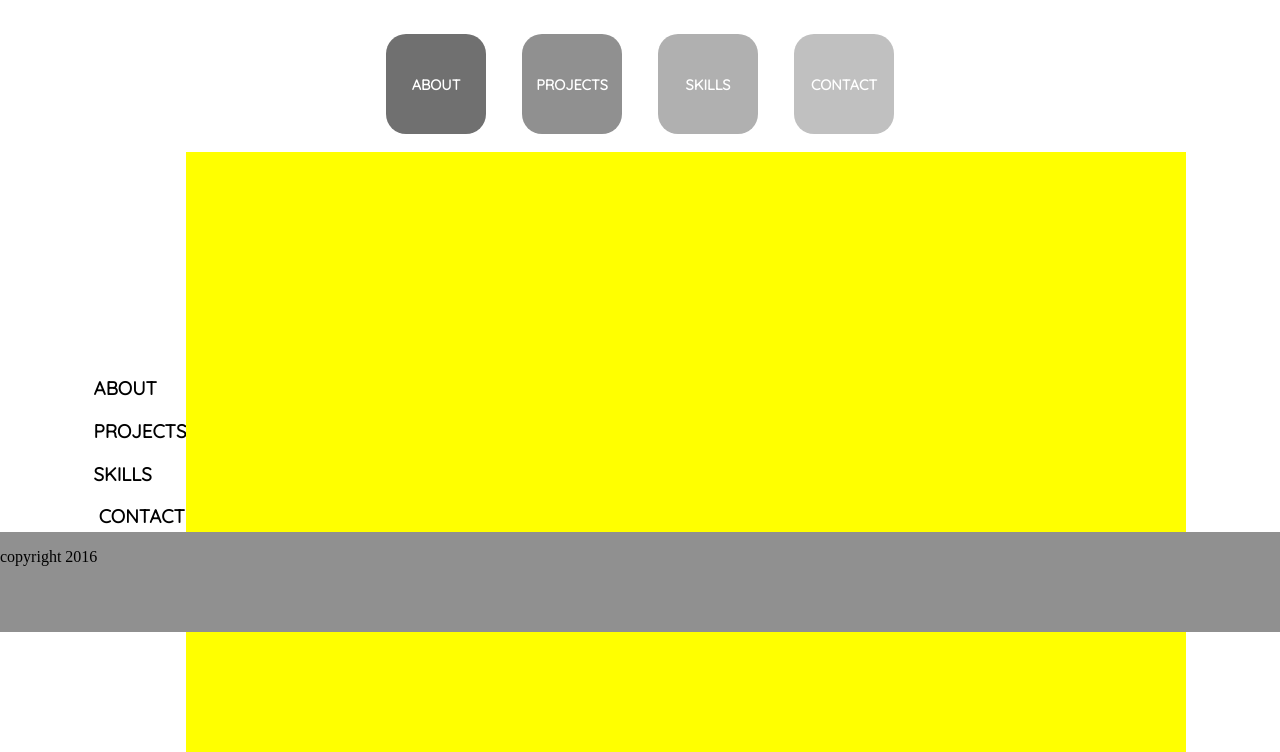
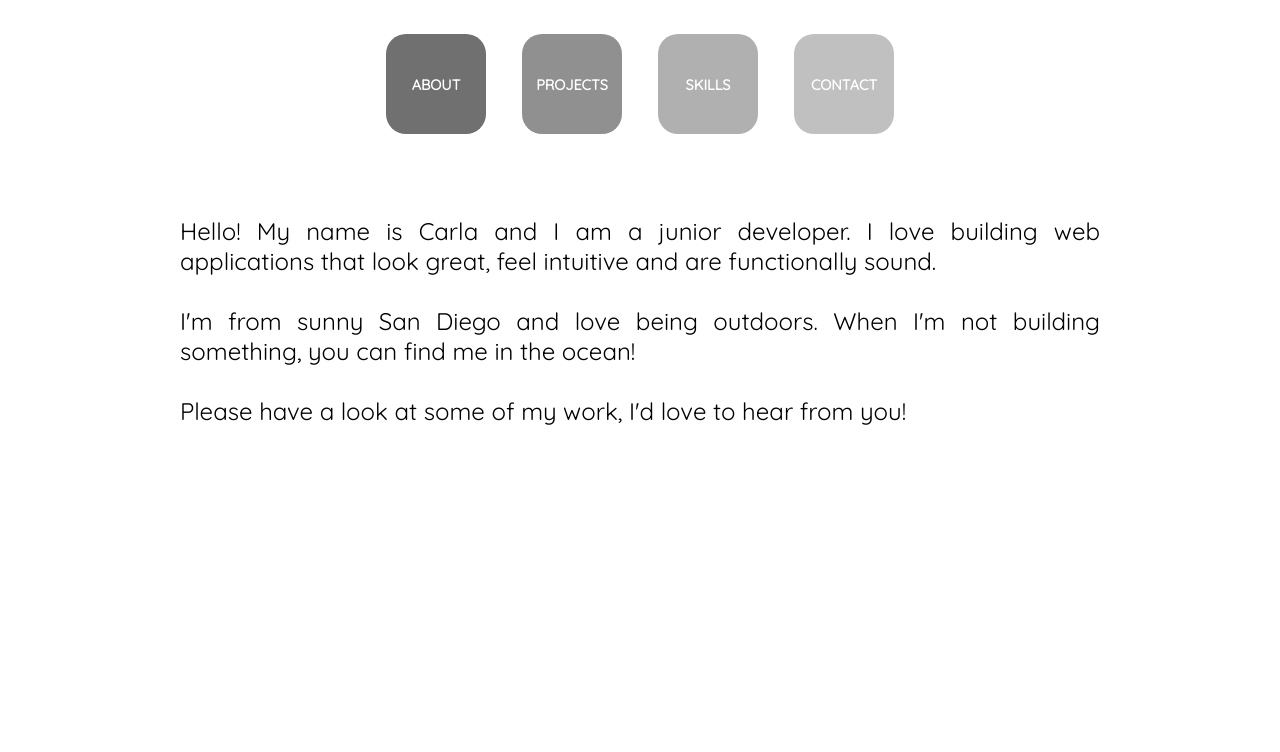
Before and after one commit to carlarenee/portfolio, a plain HTML site: page index.html in a window 1280 px wide. Shown: the part 168-920 px from the top of the page. Drawn offline with nearby package versions, Linux system fonts and the light colour scheme.

Commit message:
restructure nav

```diff
--- a/index.html
+++ b/index.html
@@ -22,18 +22,28 @@
   </div>
 
   <div class="canvasContainer">
-    <div class="navLabels">
+    <!-- <div class="navLabels">
     <h3 id="about" class="labels">ABOUT</h3>
     <h3 id="projects" class="labels">PROJECTS</h3>
     <h3 id="skills" class="labels">SKILLS</h3>
     <h3 id="contact" class="labels">&nbspCONTACT</h3>
-  </div>
+  </div> -->
     <div class="canvas">
+    <div class="description">
+      <p>Hello! My name is Carla and I am a junior developer. I love
+      building web applications that look great, feel intuitive
+      and are functionally sound.<br /><br />
+      I'm from sunny San Diego and love being outdoors. When I'm not
+      building something, you can find me in the ocean!<br /><br />
+      Please have a look at some of my work, I'd love to hear from you!</p>
+    </div>
     </div>
   </div>
-  <footer>
-  <p>copyright 2016</p>
-  </footer>
+  <!-- <footer>
+  <div class="social"><img src="assets/github.png"></div>
+  <div class="social"><img src="assets/linkedin.png"></div>
+  <div class="social"><img src="assets/email.png"></div>
+  </footer> -->
 
 </body>
 </html>
--- a/style.css
+++ b/style.css
@@ -1,5 +1,7 @@
 body {
   margin: 0;
+  font-family: 'Quicksand', sans-serif;
+}
 }
 
 h1 {
@@ -55,7 +57,6 @@ margin-top: 5em;
   background-color: rgb(192, 192, 192);
 }
 
-
 .canvasContainer {
   margin: 0 auto;
   display: flex;
@@ -72,13 +73,32 @@ margin-top: 5em;
 .canvas {
   height: 600px;
   width: 1000px;
-  background-color: yellow;
 }
 
 footer{
   height: 100px;
   width: 100%;
-  background-color: rgb(144, 144, 144);
   position: absolute;
   bottom: 0;
+  display: flex;
+  flex-direction: row;
+  justify-content: center;
+  align-items: center;
 }
+
+.social {
+  display: inline-block;
+  margin: 0 2em;
+}
+
+p {
+  padding: 40px;
+  font-size: 1.5em;
+  text-align: justify;
+}
+
+#about {
+
+
+  /*visibility: hidden;*/
+}
```
Also changed, not shown: assets/email.png (added), assets/github.png (added), assets/linkedin.png (added).
